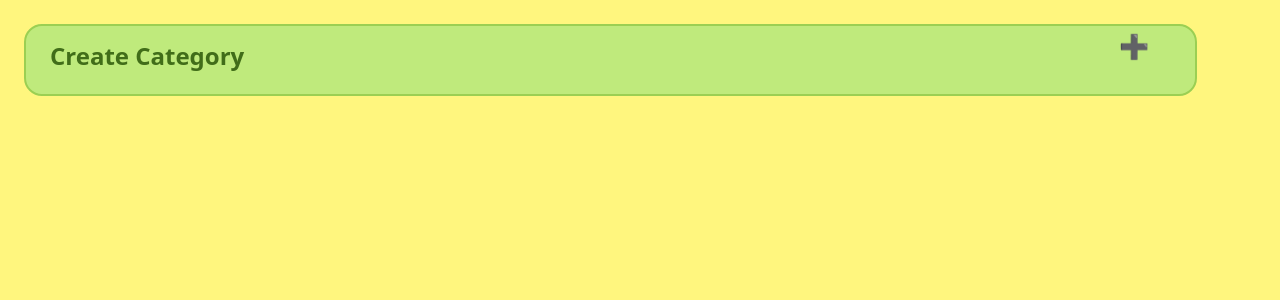
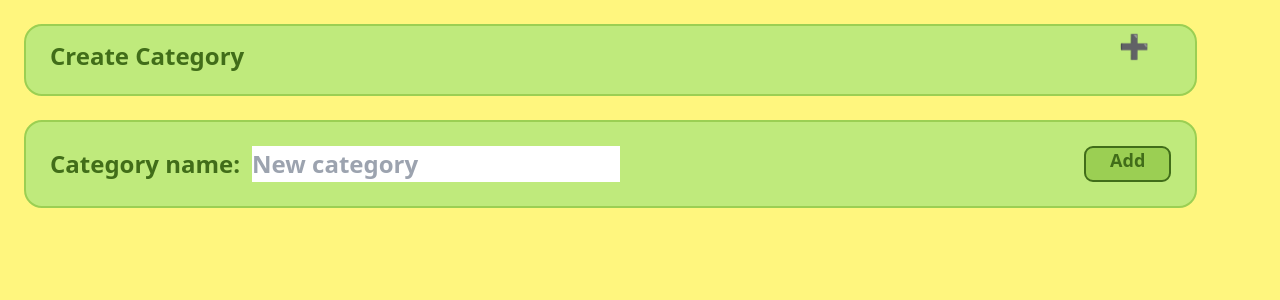
Before and after one commit to Miller-Interns/Lumacad-Todolist, a Vue app: page /task in a window 1280 px wide. Shown: the top 300 px of the page. Built offline with nearby package versions, Linux system fonts and the light colour scheme.

Commit message:
Final Finalization

```diff
--- a/package.json
+++ b/package.json
@@ -20,6 +20,7 @@
     "vue": "^3.4.29",
     "vue-draggable-next": "^2.2.1",
     "vue-router": "^4.3.3",
+    "vue3-toastify": "^0.2.2",
     "vuedraggable": "^4.1.0"
   },
   "devDependencies": {
--- a/src/components/task/create-category-panel.vue
+++ b/src/components/task/create-category-panel.vue
@@ -1,10 +1,7 @@
 <template>
   <div class="inset-y-0 w-11/12 h-12 border-3 m-4 p-4 border-2 border-mgreen rounded-xl bg-sgreen">
     <h1 class="float-left text-dgreen font-bold -mt-2">Create Category</h1>
-    <div
-      class="inline float-right w-12 rotate-90"
-      v-bind:aria-expanded="isShown ? 'true' : 'false'"
-    >
+    <div class="flex float-right w-12 rotate-90" v-bind:aria-expanded="isShown ? 'true' : 'false'">
       <button @click="set">➕</button>
     </div>
   </div>
@@ -18,7 +15,7 @@
 import { ref } from 'vue'
 import SetCategory from './set-category.vue'
 
-export const isShown = ref(false)
+export const isShown = ref(true)
 
 export default {
   components: {
--- a/src/components/task/set-category.vue
+++ b/src/components/task/set-category.vue
@@ -2,27 +2,23 @@
   <div
     class="w-11/12 h-fit border-3 m-4 p-4 border-2 border-mgreen rounded-xl bg-sgreen text-dgreen font-semibold"
   >
-    <div>
-      <div class="flex w-fit h-fit mb-7 justify-between">
-        <div><h1 class="mr-2">Category name:</h1></div>
-        <div><input
+    <div class="flex h-fit justify-between">
+      <div>
+        <h1 class="mr-2 inline">Category name:</h1>
+        <input
           type="text"
           id="category-name"
           v-model="categoryTitle"
           maxlength="16"
           placeholder="New category"
-        /></div>
-        <div
-          class="flex p-2 inset-4 w-fit h-fit ml-1/2 text-xs text-center border-2 border-dgreen rounded-md bg-mgreen cursor-pointer"
-          @click="
-            () => {
-              addCategory(categoryTitle)
-              isShown = false
-            }
-          "
-        >
-          Create
-        </div>
+        />
+      </div>
+
+      <div
+        class="flex px-4 w-fit h-6 text-xs text-center border-2 border-dgreen rounded-md bg-mgreen cursor-pointer"
+        @click="addCategory(categoryTitle), (isShown = false)"
+      >
+        Add <span class="ml-1" v-if="categoryTitle != ''"> {{ categoryTitle }} category</span>
       </div>
     </div>
   </div>
@@ -32,11 +28,14 @@
 import { addCategory } from '../../composables/use-categories'
 import { isShown } from './create-category-panel.vue'
 
-const categoryTitle = ''
-
 export default {
+  data() {
+    return {
+      categoryTitle: ''
+    }
+  },
   setup() {
-    return { addCategory, categoryTitle, isShown }
+    return { addCategory, isShown }
   }
 }
 </script>
--- a/src/components/task/task-list.vue
+++ b/src/components/task/task-list.vue
@@ -22,7 +22,12 @@
       <template #tasks>
         <draggable class="dragArea list-none" :list="categories[index].Tasks">
           <li v-for="(task, taskIndex) in categories[index].Tasks" :key="taskIndex">
-            <input type="checkbox" :id="'task_' + taskIndex" v-model="task.isCompleted" />
+            <input
+              type="checkbox"
+              class="border-1 border-radius-1/2"
+              :id="'task_' + taskIndex"
+              v-model="task.isCompleted"
+            />
             <input
               class="border-none bg-transparent w-4/5 ml-2 text-xs"
               type="text"
@@ -38,7 +43,7 @@
             />
             <button
               @click="deleteTask(categories[index].Tasks, taskIndex)"
-              v-if="categories[index].Tasks.length > 1"
+              v-if="categories[index].isDeleting && categories[index].Tasks.length > 1"
               class="delete"
             >
               ❌
@@ -47,9 +52,17 @@
         </draggable>
       </template>
       <template #footer>
-        <div>
+        <div class="flex justify-between">
+          <div v-if="categories[index].Tasks.length > 1">
+            <button
+              v-if="!categories[index].isDeleting && categories[index].Tasks.length > 1"
+              @click="categories[index].isDeleting = true"
+            >
+              🗑️
+            </button>
+            <button v-else @click="categories[index].isDeleting = false">🚫</button>
+          </div>
           <button
-            class="float-right"
             @click="addTask(categories[index])"
             v-if="categories[index].Tasks[categories[index].Tasks.length - 1].text != ''"
           >
--- a/src/composables/use-categories.ts
+++ b/src/composables/use-categories.ts
@@ -8,8 +8,13 @@ export const categories = ref<Category[]>([])
 
 export function addCategory(title: string) {
   if (title == '')
-    categories.value.push({ title: 'New category', Tasks: [{ text: '', isCompleted: false }] })
-  else categories.value.push({ title, Tasks: [{ text: '', isCompleted: false }] })
+    categories.value.push({
+      title: 'New category',
+      Tasks: [{ text: '', isCompleted: false }],
+      isDeleting: false
+    })
+  else
+    categories.value.push({ title, Tasks: [{ text: '', isCompleted: false }], isDeleting: false })
 }
 
 export function deleteCategory(category: Category) {
@@ -22,5 +27,6 @@ export function addTask(category: Category) {
   console.log(category.Tasks)
 }
 export function deleteTask(task: Task[], taskIndex: number) {
-  task.splice(taskIndex, 1)
+  if (task.length == 1) task[taskIndex].text = ''
+  else task.splice(taskIndex, 1)
 }
--- a/src/types/Category.ts
+++ b/src/types/Category.ts
@@ -3,5 +3,5 @@ import { Task } from './Task'
 export type Category = {
   title: string
   Tasks: Task[]
-  color?: string
+  isDeleting: boolean
 }
```
Also changed, not shown: 1 other file (tests, documents, lock files or other folders).
